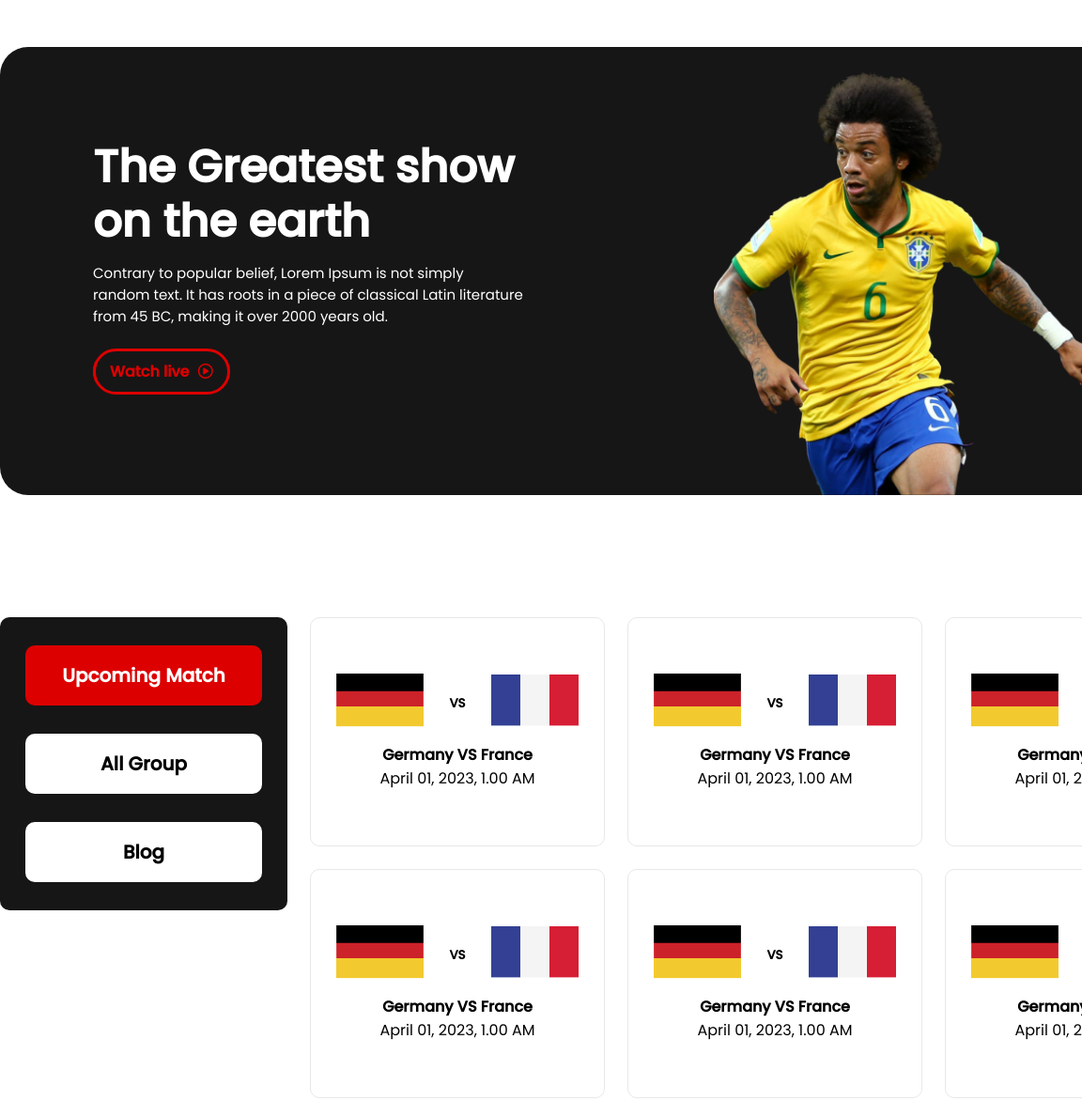
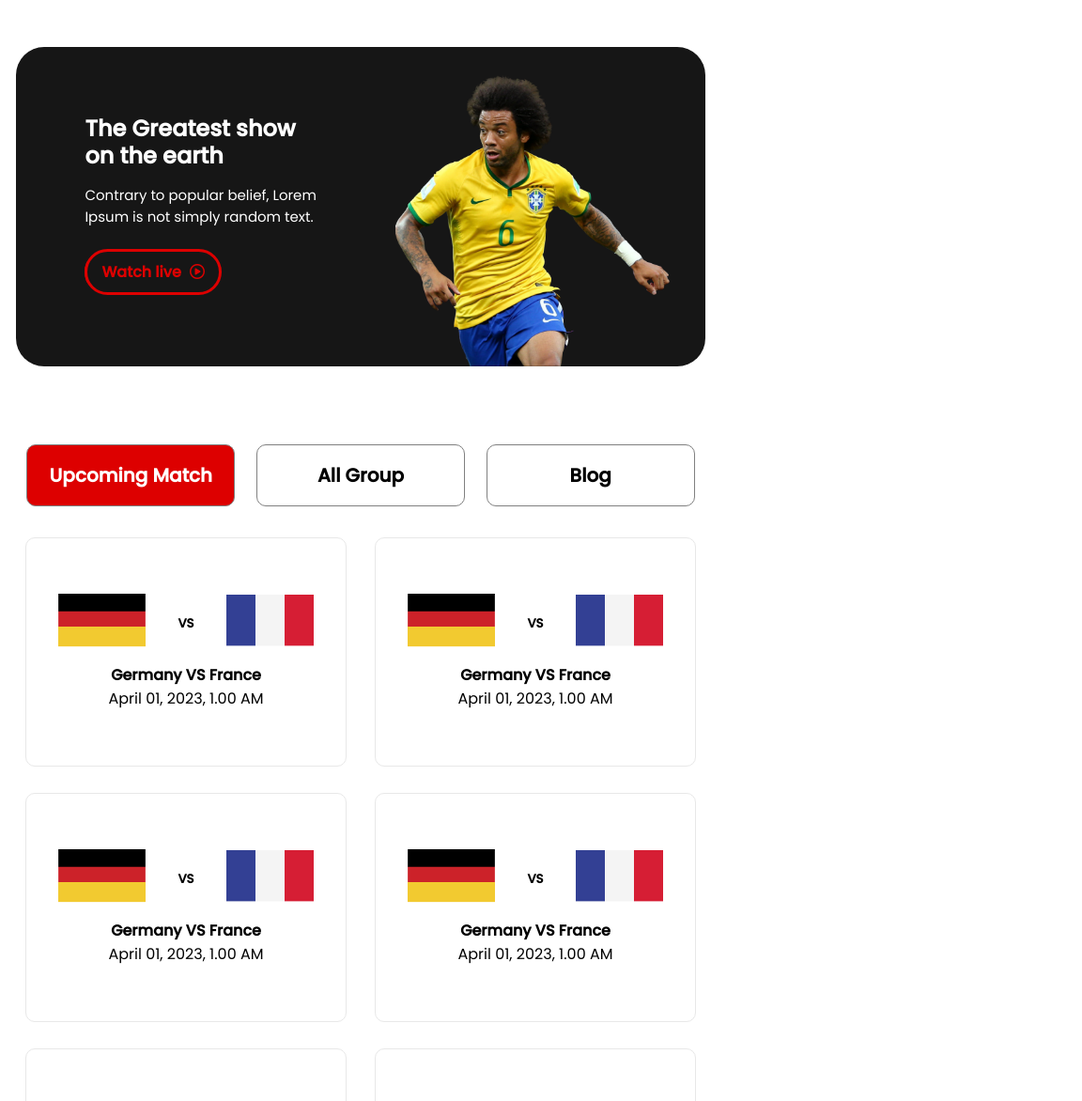
Before and after one commit to abdullah-mamun369/Assignment-2, a plain HTML site: page index.html in a window 768 px wide. Shown: the top 1172 px of the page at 94% size, 1152 px wide, since content can reach past the window. Drawn offline with Linux system fonts and the light colour scheme.

Commit message:
media querries add

```diff
--- a/Styles/style.css
+++ b/Styles/style.css
@@ -187,6 +187,7 @@ hr {
     text-decoration: none;
     color: white;
     padding: 0 20px;
+    transition: 0.8s;
 }
 
 .social-icon {
@@ -197,6 +198,7 @@ hr {
     color: white;
     font-size: 25px;
     padding: 0 20px;
+    transition: 0.7s;
 }
 
 /* <!------------
@@ -205,6 +207,14 @@ hr {
 .watch-live:hover {
     color: white;
     background-position: 100%;
+}
+
+ul li a:hover {
+    color: #DD0000;
+}
+
+.social-icon a:hover {
+    color: #DD0000;
 }
 
 /* <!------------
@@ -233,6 +243,10 @@ hr {
         font-size: 1.5em;
         color: white;
         line-height: 1.2em;
+    }
+
+    .hero-info p span {
+        display: none;
     }
 
     .hero-image {
@@ -299,6 +313,108 @@ hr {
         margin: 20px;
     }
 
-    /* Footer */
+}
+
+/* Tablet */
+@media only screen and (min-width: 689px) and (max-width: 992px) {
+
+    /* hero-start */
+
+    .hero {
+        width: 734px;
+        margin-bottom: 10px;
+    }
+
+    .hero-info {
+        padding: 10% 0 12% 10%;
+        width: 80%;
+    }
+
+    .hero-info h1 {
+        font-weight: 700;
+        font-size: 1.5em;
+        color: white;
+        line-height: 1.2em;
+    }
+
+    .hero-info p span {
+        display: none;
+    }
+
+    .hero-image {
+        display: grid;
+        width: 100%;
+    }
+
+    .hero-image img {
+        margin: auto;
+        width: 80%;
+        margin-bottom: inherit;
+    }
+
+    /* Informations-Start */
+    .informations {
+        flex-direction: column;
+        width: 734px;
+    }
+
+    aside {
+        width: 734px;
+        background: none;
+        display: grid;
+        grid-template-columns: repeat(3, 1fr);
+        margin-right: 0;
+        padding: 0;
+        margin: -50px 0 -90px 0;
+
+    }
+
+    aside div {
+        border: 1px solid grey;
+        width: 220px;
+        height: 64px;
+        background-color: white;
+        border-radius: 10px;
+        margin: auto;
+    }
+
+    .container {
+        width: 734px;
+        display: grid;
+        grid-template-columns: repeat(2, 1fr);
+        row-gap: 28px;
+        column-gap: 10px;
+    }
+
+    .match-details {
+        margin: auto;
+        width: 340px;
+    }
+
+    .view-more {
+        display: inline;
+        text-align: center;
+        margin-top: 50px;
+    }
+
+    footer {
+        width: 100%;
+        height: 500px;
+    }
+
+    .footer-info ul li a {
+        display: inline-block;
+        line-height: 50px;
+    }
+
+    .footer-info {
+        margin: auto;
+        width: 734px;
+        text-align: center;
+    }
+
+    hr {
+        margin: 20px;
+    }
 
 }
--- a/index.html
+++ b/index.html
@@ -27,8 +27,9 @@
         <section class="hero">
             <div class="hero-info">
                 <h1>The Greatest show <br> on the earth</h1>
-                <p>Contrary to popular belief, Lorem Ipsum is not simply <br> random text. It has roots in a piece of
-                    classical Latin literature <br> from 45 BC, making it over 2000 years old.</p>
+                <p>Contrary to popular belief, Lorem Ipsum is not simply random text. <span><br>It has roots in a
+                        piece of
+                        classical Latin literature <br> from 45 BC, making it over 2000 years old.</span></p>
                 <a class="watch-live" href="">
                     Watch live <i class="fa-regular fa-circle-play"></i>
                 </a>
@@ -144,12 +145,12 @@
                         <p>April 01, 2023, 1.00 AM</p>
                     </div>
                 </div>
-                <div class="view-more">
-                    <a class="watch-live" href="">
-                        Watch live <i class="fa-regular fa-circle-play"></i>
-                    </a>
-                </div>
             </section>
+            <div class="view-more">
+                <a class="watch-live" href="">
+                    View More <i class="fa-solid fa-angles-right"></i>
+                </a>
+            </div>
         </section>
         <!------------
             Footer-Start
```
